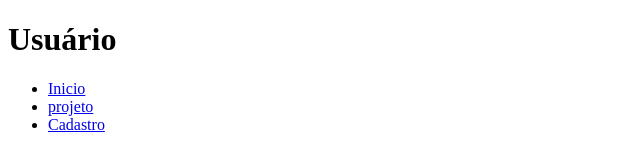
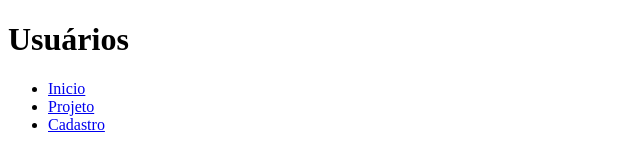
Before and after one commit to PedroLopesxx/auladePrograma-oWeb01, a plain HTML site: page index.html in a window 1280 px wide. Shown: the full height of the page, 0-640 px from the left. Drawn offline with Linux system fonts and the light colour scheme.

Commit message:
v02 - Contribuindo Html

```diff
--- a/index.html
+++ b/index.html
@@ -3,18 +3,19 @@
 <head>
     <meta charset="UTF-8">
     <meta name="viewport" content="width=device-width, initial-scale=1.0">
-    <title>Cadastro de Usuarios</title>
+    <title>Cadastro de Usuário</title>
 </head>
 <body>
+    <header>
+        <h1>Usuários</h1>
+       <nav>
+           <ul>
+                <li><a href="index.html">Inicio</a></li>
+                <li><a href="projeto.html">Projeto</a></li>
+                <li><a href="cadastro.html">Cadastro</a></li>
+           </ul>
+       </nav>
 
-    <header>
-        <h1>Usuário</h1>
-        <nav>
-            <ul>
-                <li><a href="index.html">Inicio</a></li>
-                <li><a href="projeto.html">projeto</li>
-                    <li><a href="cadastro.html">Cadastro</li>
-            </ul>
-
+    </header>
 </body>
 </html>
```
